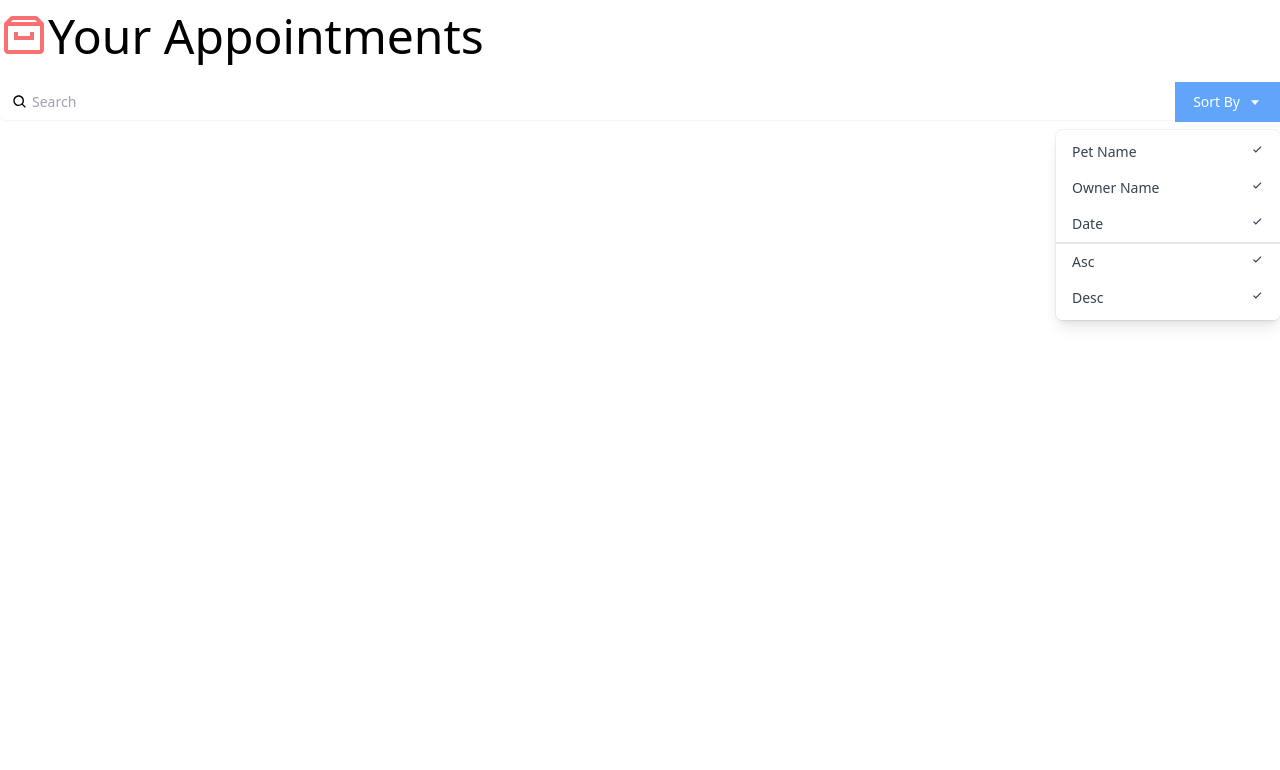
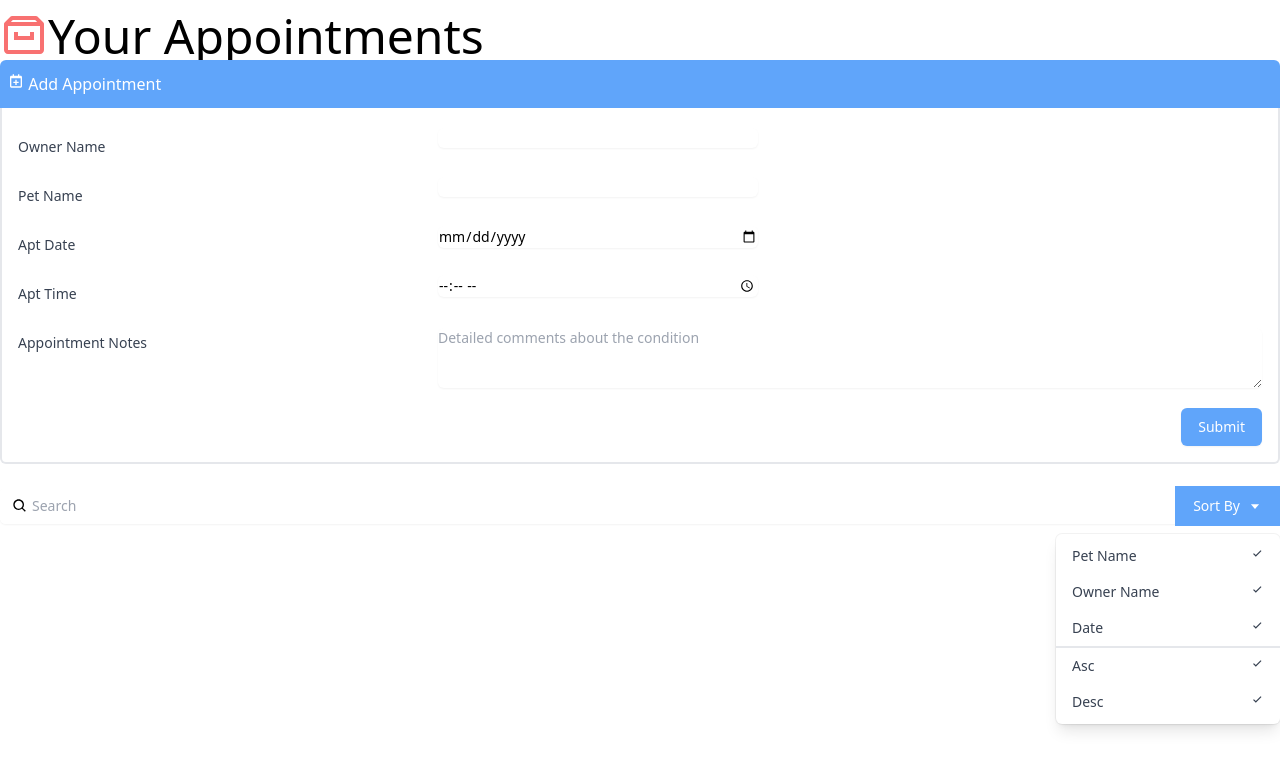
Before and after one commit to TravisH-bot/Pet-Appointments, a React (Create React App) app in the folder client/: page / in a window 1280 px wide. Shown: the top 770 px of the page. Built offline with nearby package versions, Linux system fonts and the light colour scheme.

Commit message:
added appointment component

```diff
--- a/client/src/App.js
+++ b/client/src/App.js
@@ -1,5 +1,6 @@
 import { BiArchive } from "react-icons/bi";
 import Search from "./components/Search";
+import AddAppointment from "./components/AddAppointment";
 
 function App() {
   return (
@@ -8,6 +9,7 @@
         <BiArchive className="inline-block text-red-400 align-top" />
         Your Appointments
       </h1>
+      <AddAppointment />
       <Search />
     </div>
   );
--- /dev/null
+++ b/client/src/components/AddAppointment.js
@@ -0,0 +1,114 @@
+import { BiCalendarPlus } from "react-icons/bi";
+
+const AddAppointment = () => {
+  return (
+    <div>
+      <button className="bg-blue-400 text-white px-2 py-3 w-full text-left rounded-t-md">
+        <div>
+          <BiCalendarPlus className="inline-block align-text-top" /> Add
+          Appointment
+        </div>
+      </button>
+      <div className="border-r-2 border-b-2 border-l-2 border-light-blue-500 rounded-b-md pl-4 pr-4 pb-4">
+        <div className="sm:grid sm:grid-cols-3 sm:gap-4 sm:items-start  sm:pt-5">
+          <label
+            htmlFor="ownerName"
+            className="block text-sm font-medium text-gray-700 sm:mt-px sm:pt-2"
+          >
+            Owner Name
+          </label>
+          <div className="mt-1 sm:mt-0 sm:col-span-2">
+            <input
+              type="text"
+              name="ownerName"
+              id="ownerName"
+              className="max-w-lg block w-full shadow-sm focus:ring-indigo-500 focus:border-indigo-500 sm:max-w-xs sm:text-sm border-gray-300 rounded-md"
+            />
+          </div>
+        </div>
+
+        <div className="sm:grid sm:grid-cols-3 sm:gap-4 sm:items-start  sm:pt-5">
+          <label
+            htmlFor="petName"
+            className="block text-sm font-medium text-gray-700 sm:mt-px sm:pt-2"
+          >
+            Pet Name
+          </label>
+          <div className="mt-1 sm:mt-0 sm:col-span-2">
+            <input
+              type="text"
+              name="petName"
+              id="petName"
+              className="max-w-lg block w-full shadow-sm focus:ring-indigo-500 focus:border-indigo-500 sm:max-w-xs sm:text-sm border-gray-300 rounded-md"
+            />
+          </div>
+        </div>
+
+        <div className="sm:grid sm:grid-cols-3 sm:gap-4 sm:items-start  sm:pt-5">
+          <label
+            htmlFor="aptDate"
+            className="block text-sm font-medium text-gray-700 sm:mt-px sm:pt-2"
+          >
+            Apt Date
+          </label>
+          <div className="mt-1 sm:mt-0 sm:col-span-2">
+            <input
+              type="date"
+              name="aptDate"
+              id="aptDate"
+              className="max-w-lg block w-full shadow-sm focus:ring-indigo-500 focus:border-indigo-500 sm:max-w-xs sm:text-sm border-gray-300 rounded-md"
+            />
+          </div>
+        </div>
+
+        <div className="sm:grid sm:grid-cols-3 sm:gap-4 sm:items-start  sm:pt-5">
+          <label
+            htmlFor="aptTime"
+            className="block text-sm font-medium text-gray-700 sm:mt-px sm:pt-2"
+          >
+            Apt Time
+          </label>
+          <div className="mt-1 sm:mt-0 sm:col-span-2">
+            <input
+              type="time"
+              name="aptTime"
+              id="aptTime"
+              className="max-w-lg block w-full shadow-sm focus:ring-indigo-500 focus:border-indigo-500 sm:max-w-xs sm:text-sm border-gray-300 rounded-md"
+            />
+          </div>
+        </div>
+
+        <div className="sm:grid sm:grid-cols-3 sm:gap-4 sm:items-start  sm:pt-5">
+          <label
+            htmlFor="aptNotes"
+            className="block text-sm font-medium text-gray-700 sm:mt-px sm:pt-2"
+          >
+            Appointment Notes
+          </label>
+          <div className="mt-1 sm:mt-0 sm:col-span-2">
+            <textarea
+              id="aptNotes"
+              name="aptNotes"
+              rows="3"
+              className="shadow-sm focus:ring-indigo-500 focus:border-indigo-500 mt-1 block w-full sm:text-sm border-gray-300 rounded-md"
+              placeholder="Detailed comments about the condition"
+            ></textarea>
+          </div>
+        </div>
+
+        <div className="pt-5">
+          <div className="flex justify-end">
+            <button
+              type="submit"
+              className="ml-3 inline-flex justify-center py-2 px-4 border border-transparent shadow-sm text-sm font-medium rounded-md text-white bg-blue-400 hover:bg-blue-700 focus:outline-none focus:ring-2 focus:ring-offset-2 focus:ring-blue-400"
+            >
+              Submit
+            </button>
+          </div>
+        </div>
+      </div>
+    </div>
+  );
+};
+
+export default AddAppointment;
```
